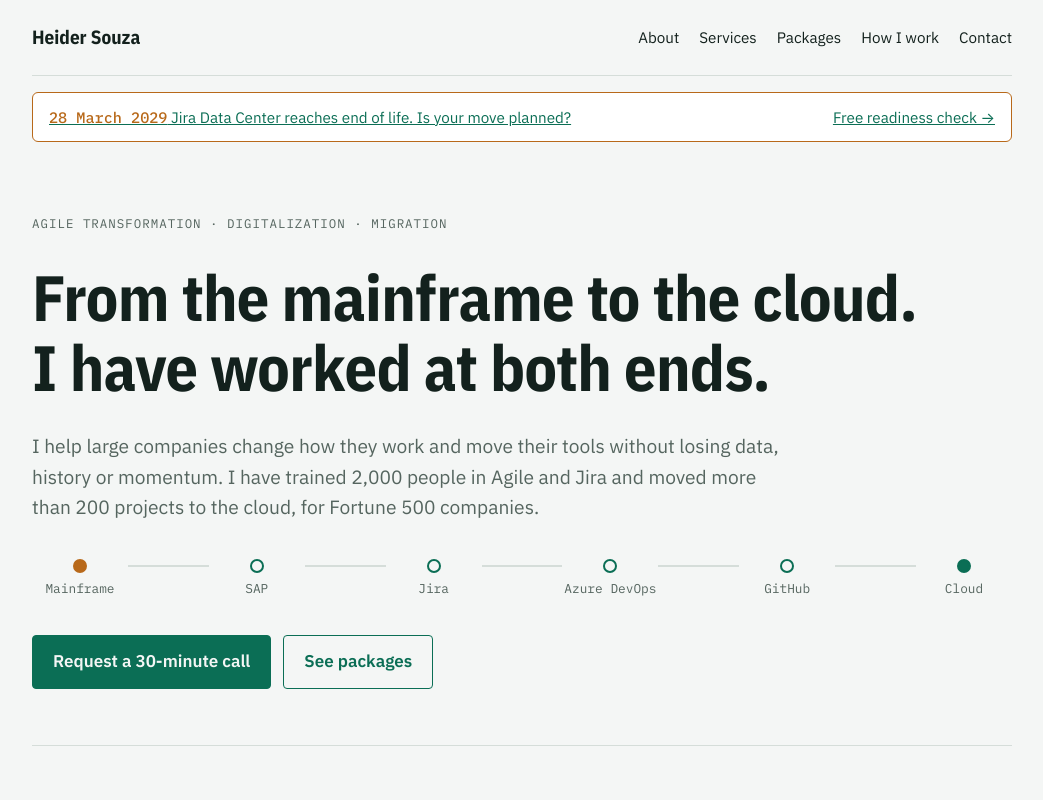
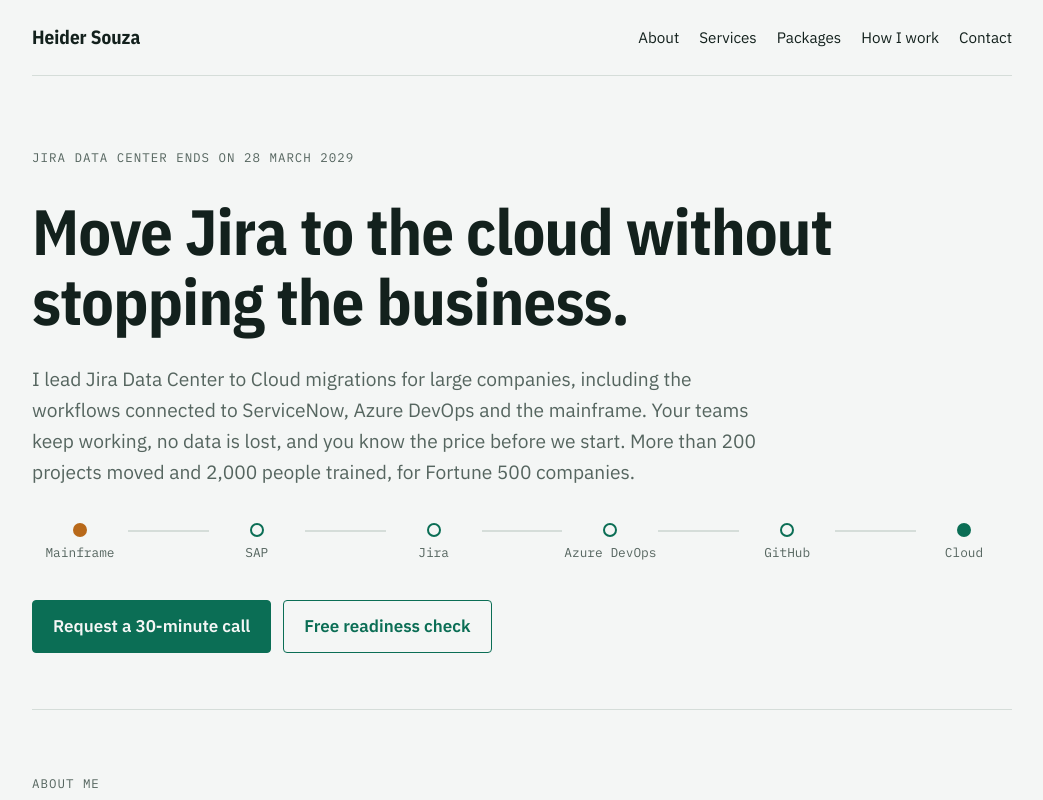
Before and after one commit to heiderdamaseno/heidersouza.com, a plain HTML site: page index.html in a window 1280 px wide. Shown: the top 800 px of the page, without its empty margins (118-1161 px from the left). Drawn offline with nearby package versions, Linux system fonts and the light colour scheme.

Commit message:
Home: lead with Jira Cloud migration and business continuity; Jira offer first
Co-Authored-By: Claude Opus 5.5 <noreply@anthropic.com>
Claude-Session: https://claude.ai/code/session_01AY5CUdcPerKvguuyV6p2FN

```diff
--- a/index.html
+++ b/index.html
@@ -3,10 +3,10 @@
 <head>
 <meta charset="utf-8">
 <meta name="viewport" content="width=device-width, initial-scale=1">
-<title>Heider Souza | Agile transformation, digitalization and migration</title>
-<meta name="description" content="Heider Souza helps Fortune 500 companies with Agile transformation, digitalization and migration across Jira, Azure DevOps, GitHub, SAP and mainframe.">
-<meta property="og:title" content="Heider Souza | Agile transformation, digitalization and migration">
-<meta property="og:description" content="From the mainframe to the cloud. 2,000 people trained, 200+ projects moved to Jira Cloud.">
+<title>Heider Souza | Jira Cloud migration without stopping the business</title>
+<meta name="description" content="Move Jira Data Center to Cloud before the 2029 end of life, with connected ServiceNow, Azure DevOps and mainframe workflows, without stopping the business.">
+<meta property="og:title" content="Heider Souza | Jira Cloud migration without stopping the business">
+<meta property="og:description" content="Jira Data Center ends on 28 March 2029. 200+ projects moved to Jira Cloud, 2,000 people trained.">
 <meta property="og:type" content="website">
 <link rel="canonical" href="https://heidersouza.com/">
 <meta property="og:url" content="https://heidersouza.com/">
@@ -14,7 +14,7 @@
 <meta name="twitter:card" content="summary_large_image">
 <script type="application/ld+json">
 {"@context":"https://schema.org","@type":"ProfessionalService","name":"Heider Souza","url":"https://heidersouza.com/","email":"heider@heidersouza.com","image":"https://heidersouza.com/heider-souza.jpg",
-"description":"Agile transformation, digitalization and migration for large enterprises: Jira, Azure DevOps, GitHub, SAP and mainframe.",
+"description":"Jira Data Center to Cloud migration for large enterprises, with connected ServiceNow, Azure DevOps and mainframe workflows. Also portfolio clarity and mainframe modernization.",
 "founder":{"@type":"Person","name":"Heider Souza","jobTitle":"Agile transformation and migration consultant","sameAs":["https://www.linkedin.com/in/heider-souza-65bba239/"],
 "hasCredential":["PMI-ACP","SAFe Program Consultant (SPC4)","SAFe 5 POPM","Jira Administrator"]},
 "knowsAbout":["Agile transformation","SAFe","Jira","Jira Cloud migration","Azure DevOps","GitHub","SAP","Mainframe","COBOL","JCL","CICS","Control-M","CA 7","CA ESP","ServiceNow integration"],
@@ -123,8 +123,6 @@ section { padding-block: 64px; border-bottom: 1px solid var(--line); display: gr
 .trust div { display: grid; gap: 4px; }
 .trust p { color: var(--muted); font-size: 0.95rem; }
 
-.banner { display: flex; flex-wrap: wrap; gap: 8px 16px; align-items: center; justify-content: space-between; margin-top: 16px; padding: 12px 16px; border: 1px solid var(--signal); border-radius: 6px; background: var(--surface); font-size: 0.95rem; }
-.banner b { font-family: var(--mono); font-weight: 500; color: var(--signal); }
 .offers { display: grid; grid-template-columns: repeat(3, minmax(0, 1fr)); gap: 16px; }
 .offer { display: grid; gap: 6px; align-content: start; padding: 18px; border: 1px solid var(--line); border-radius: 6px; background: var(--surface); color: var(--ink); text-decoration: none; }
 .offer:hover { border-color: var(--accent); }
@@ -158,12 +156,11 @@ footer { padding-block: 32px; color: var(--muted); font-size: 0.85rem; }
       <a href="#contact">Contact</a>
     </nav>
   </header>
-  <a class="banner" href="/jira-cloud-migration/"><span><b>28 March 2029</b> Jira Data Center reaches end of life. Is your move planned?</span><span>Free readiness check →</span></a>
 
   <section class="hero">
-    <span class="label">Agile transformation · Digitalization · Migration</span>
-    <h1>From the mainframe to the cloud. I have worked at both ends.</h1>
-    <p class="lead">I help large companies change how they work and move their tools without losing data, history or momentum. I have trained 2,000 people in Agile and Jira and moved more than 200 projects to the cloud, for Fortune 500 companies.</p>
+    <span class="label">Jira Data Center ends on 28 March 2029</span>
+    <h1>Move Jira to the cloud without stopping the business.</h1>
+    <p class="lead">I lead Jira Data Center to Cloud migrations for large companies, including the workflows connected to ServiceNow, Azure DevOps and the mainframe. Your teams keep working, no data is lost, and you know the price before we start. More than 200 projects moved and 2,000 people trained, for Fortune 500 companies.</p>
     <div class="path" aria-label="A typical migration path">
       <div class="stop"><div class="dot"></div><span>Mainframe</span></div><div class="seg"></div>
       <div class="stop"><div class="dot"></div><span>SAP</span></div><div class="seg"></div>
@@ -174,7 +171,7 @@ footer { padding-block: 32px; color: var(--muted); font-size: 0.85rem; }
     </div>
     <div class="btns">
       <a class="btn primary" href="mailto:heider@heidersouza.com?subject=30-minute%20call&amp;body=Hello%20Heider%2C%0A%0AWhat%20I%20want%20to%20change%20or%20move%3A%0A%0ATwo%20times%20that%20suit%20me%20(with%20time%20zone)%3A%0A1.%0A2.%0A">Request a 30-minute call</a>
-      <a class="btn ghost" href="#packages">See packages</a>
+      <a class="btn ghost" href="/jira-cloud-migration/#check">Free readiness check</a>
     </div>
   </section>
 
@@ -220,8 +217,8 @@ footer { padding-block: 32px; color: var(--muted); font-size: 0.85rem; }
       </div>
     </div>
     <div class="offers">
+      <a class="offer" href="/jira-cloud-migration/"><span class="label">Deadline 2029</span><b>Jira Cloud migration</b><span>Move off Data Center without losing a project.</span></a>
       <a class="offer" href="/portfolio/"><span class="label">For leaders</span><b>Portfolio</b><span>Show what the IT budget delivers, on one page.</span></a>
-      <a class="offer" href="/jira-cloud-migration/"><span class="label">Deadline 2029</span><b>Jira Cloud migration</b><span>Move off Data Center without losing a project.</span></a>
       <a class="offer" href="/mainframe-modernization/"><span class="label">Knowledge at risk</span><b>Mainframe modernization</b><span>Keep core systems running as experts retire.</span></a>
     </div>
   </section>
```
